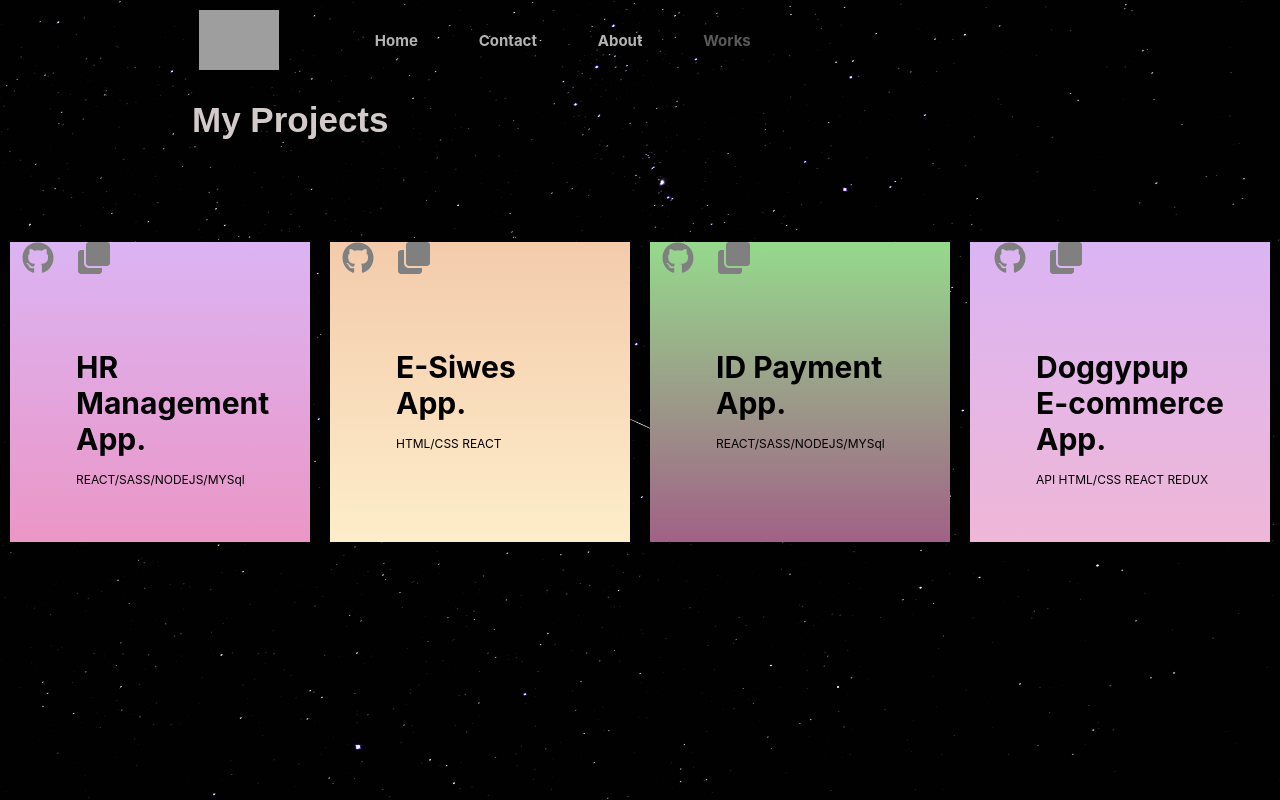
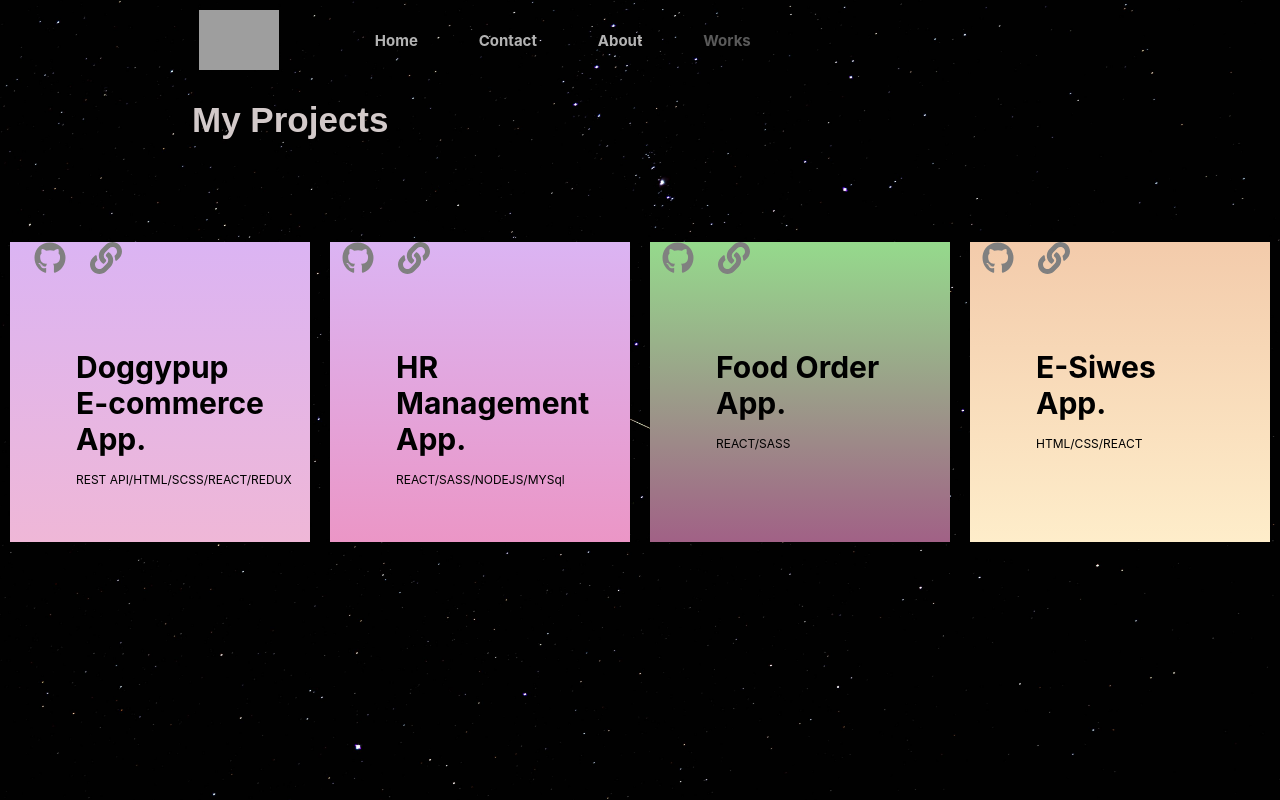
Before and after one commit to OluDominic/my-website, a React (Create React App) app: page /portfolio in a window 1280 px wide. Built offline with nearby package versions, Linux system fonts and the light colour scheme; grey boxes are pictures that could not be loaded.

Commit message:
Add new project to portfolio

```diff
--- a/src/portfolio.css
+++ b/src/portfolio.css
@@ -38,10 +38,13 @@
     justify-content: space-around;
 }
 
+.icons:hover {
+    color: black;
+}
 
 .project2:hover {
     border: 2px solid gray;
-    background: transparent;
+    transition: all 0.5s;
     color: white;
 }
 
@@ -52,8 +55,8 @@
 
 .project3:hover {
     border: 2px solid gray;
-    background: transparent;
     color: white;
+    transition: all 0.5s;
 }
 
 .projectFour {
@@ -63,8 +66,8 @@
 
 .projectFour:hover {
     border: 2px solid gray;
-    background: transparent;
     color: white;
+    transition: all 0.5s;
 }
 
 .projectFive {
@@ -74,13 +77,12 @@
 
 .projectFive:hover {
     border: 2px solid gray;
-    background: transparent;
     color: white;
+    transition: all 0.5s;
 }
 
 .project:hover {
     border: 2px solid gray;
-    background: transparent;
     color: white;
     transition: all 0.5s;
 }
@@ -127,8 +129,12 @@
         margin-top: 15%;
     }
 
-    .projectFour {
+    .project2:hover {
         margin-top: 0;
     }
 
+    .project {
+        margin-bottom: 100px;
+    }
+
 }
--- a/src/portfolio.js
+++ b/src/portfolio.js
@@ -2,7 +2,7 @@ import React from 'react';
 import './portfolio.css'
 import { FontAwesomeIcon } from '@fortawesome/react-fontawesome';
 import { faGithub } from '@fortawesome/free-brands-svg-icons'
-import { faClone } from '@fortawesome/free-solid-svg-icons'
+import { faClone, faLink } from '@fortawesome/free-solid-svg-icons'
 import {Link } from 'react-router-dom';
 import { Helmet } from 'react-helmet';
 
@@ -47,73 +47,73 @@ class Portfolio extends React.Component {
             <h1 className="header">My Projects</h1>
             <div className="portfolio">
 
+                <div className="project2">
+                <span className="icons">
+                    <Link to={{pathname: "https://github.com/OluDominic/dog-ecommerce"}} target="_blank" className="icons">
+                        <FontAwesomeIcon icon={faGithub} size="2x" color="gray" className="ecommerce"/>
+                    </Link>
+                </span>
+                <span>
+                    <Link to={{pathname: "https://dog-commerce.herokuapp.com/"}} target="_blank">
+                        <FontAwesomeIcon icon={faLink} size="2x" color="gray" />
+                    </Link>
+                </span>
+                    <p className="siwes">Doggypup <br/> E-commerce App.</p>
+                    <p className="languages">REST API/HTML/SCSS/REACT/REDUX</p>
+                </div>
+
                 <div className="projectFour">
                     <span className="icons">
-                    <a href="https://github.com/OluDominic/tas-salary-system">
+                    <Link to={{pathname: "https://github.com/OluDominic/tas-salary-system"}} target="_blank">
                         <span>
                         <FontAwesomeIcon icon={faGithub} size="2x" color="gray" />
                         </span>
-                        </a>
+                        </Link>
                     </span>
 
                     <span className="icons">
-                        <Link onClick={this.handleClickFour}>
-                        <FontAwesomeIcon icon={faClone} size="2x" color="gray" />
+                        <Link to={{pathname: "https://hr-management-app1.herokuapp.com/"}} target="_blank">
+                        <FontAwesomeIcon icon={faLink} size="2x" color="gray" />
                         </Link>
                         </span>
                     <p className="siwes">HR Management <br/> App.</p>
                     <p className="languages">REACT/SASS/NODEJS/MYSql</p>
                 </div>
 
-                <div className="project">
+                <div className="projectFive">
                     <span className="icons">
-                    <a href="https://github.com/OluDominic/siwes/tree/master/src">
+                    <Link to={{pathname: "https://github.com/OluDominic/frontend-onboarding"}} target="_blank">
                         <span>
                         <FontAwesomeIcon icon={faGithub} size="2x" color="gray" />
                         </span>
-                        </a>
+                        </Link>
                     </span>
 
                     <span className="icons">
-                        <Link onClick={this.handleClick}>
-                        <FontAwesomeIcon icon={faClone} size="2x" color="gray" />
+                        <Link to={{pathname: "https://shielded-citadel-81661.herokuapp.com/"}} target="_blank">
+                        <FontAwesomeIcon icon={faLink} size="2x" color="gray" />
+                        </Link>
+                        </span>
+                    <p className="siwes">Food Order <br/> App.</p>
+                    <p className="languages">REACT/SASS</p>
+                </div>
+
+                <div className="project">
+                    <span className="icons">
+                    <Link to={{pathname: "https://github.com/OluDominic/siwes/tree/master/src"}} target="_blank">
+                        <span>
+                        <FontAwesomeIcon icon={faGithub} size="2x" color="gray" />
+                        </span>
+                        </Link>
+                    </span>
+
+                    <span className="icons">
+                        <Link to={{pathname: "https://siwes-tech.herokuapp.com/"}} target="_blank">
+                        <FontAwesomeIcon icon={faLink} size="2x" color="gray" />
                         </Link>
                         </span>
                     <p className="siwes">E-Siwes <br/> App.</p>
-                    <p className="languages">HTML/CSS REACT</p>
-                </div>
-
-                <div className="projectFive">
-                    <span className="icons">
-                    <a href="https://github.com/OluDominic/tac-pay">
-                        <span>
-                        <FontAwesomeIcon icon={faGithub} size="2x" color="gray" />
-                        </span>
-                        </a>
-                    </span>
-
-                    <span className="icons">
-                        <Link onClick={this.handleClickFive}>
-                        <FontAwesomeIcon icon={faClone} size="2x" color="gray" />
-                        </Link>
-                        </span>
-                    <p className="siwes">ID Payment <br/> App.</p>
-                    <p className="languages">REACT/SASS/NODEJS/MYSql</p>
-                </div>
-
-                <div className="project2">
-                <span className="icons">
-                    <a href="https://github.com/OluDominic/dog-ecommerce" className="icons">
-                        <FontAwesomeIcon icon={faGithub} size="2x" color="gray" className="fagit"/>
-                    </a>
-                </span>
-                <span>
-                    <Link onClick={this.handleClickTwo}>
-                        <FontAwesomeIcon icon={faClone} size="2x" color="gray" />
-                    </Link>
-                </span>
-                    <p className="siwes">Doggypup <br/> E-commerce App.</p>
-                    <p className="languages">API HTML/CSS REACT REDUX</p>
+                    <p className="languages">HTML/CSS/REACT</p>
                 </div>
 
                 {/* <div className="project3">
```
